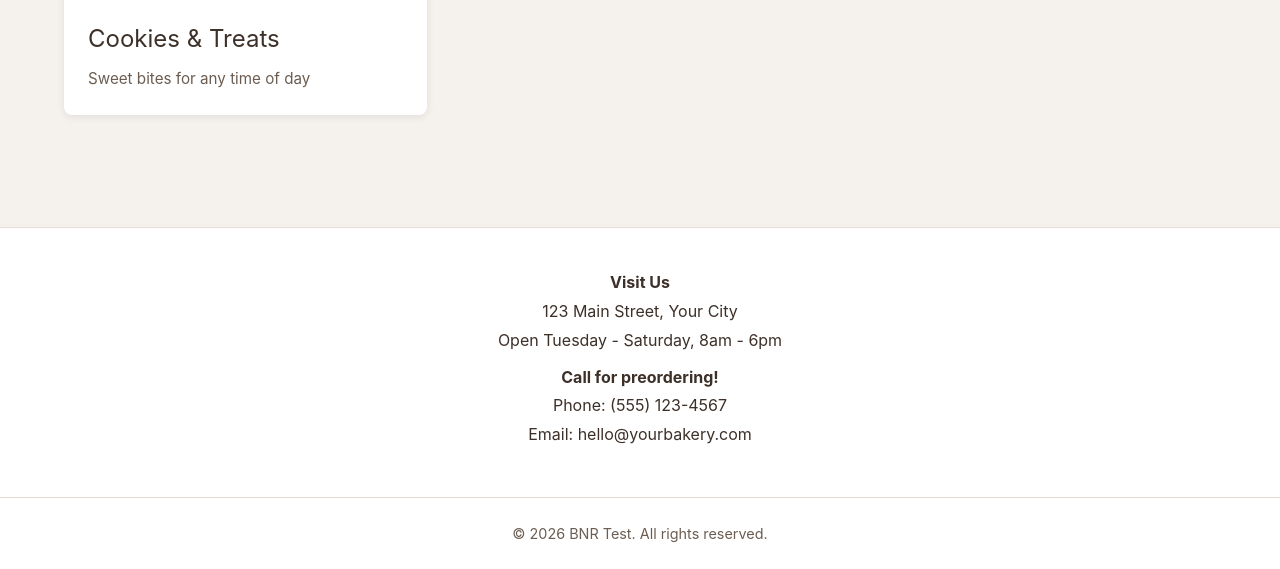
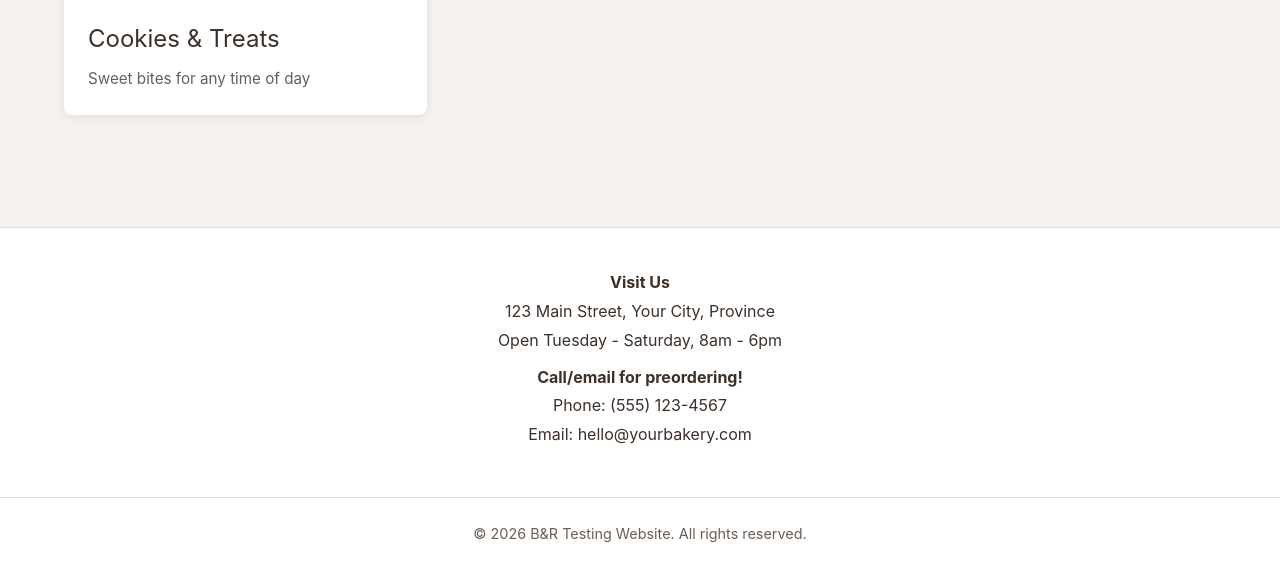
Before and after one commit to nascimento-mario/bnr-test, a Jekyll site: the page built from index.html, in a window 1280 px wide and 900 px high, scrolled down 582 px, cut to the strip 331-900 px from the top of the window. Built offline with Jekyll 4.4.1, drawn with Linux system fonts in a browser that asks for light colours; some of the changed text lies outside the part shown.

Commit message:
Update _config.yml

```diff
--- a/_config.yml
+++ b/_config.yml
@@ -1,6 +1,6 @@
 # Site settings
-title: "BNR Test"
-description: "THE Organic Wholegrain Bakery in Edmonton!"
+title: "B&R Testing Website"
+description: "THE Organic Wholegrain Bakery in the city!"
 url: "https://nascimento-mario.github.io" # Will be your GitHub Pages URL
 baseurl: "/bnr-test" # Leave empty for root domain
 logo: "assets/images/logo.png" # Path to your logo file
@@ -8,10 +8,10 @@ logo: "assets/images/logo.png" # Path to your logo file
 # Contact information (supports Markdown)
 contact_info: |
   **Visit Us**
-  123 Main Street, Your City
+  123 Main Street, Your City, Province
   Open Tuesday - Saturday, 8am - 6pm
 
-  **Call for preordering!**
+  **Call/email for preordering!**
   Phone: (555) 123-4567
   Email: hello@yourbakery.com
 
```
